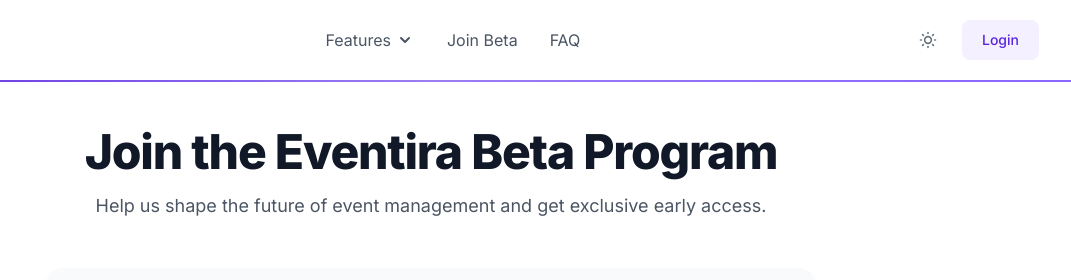
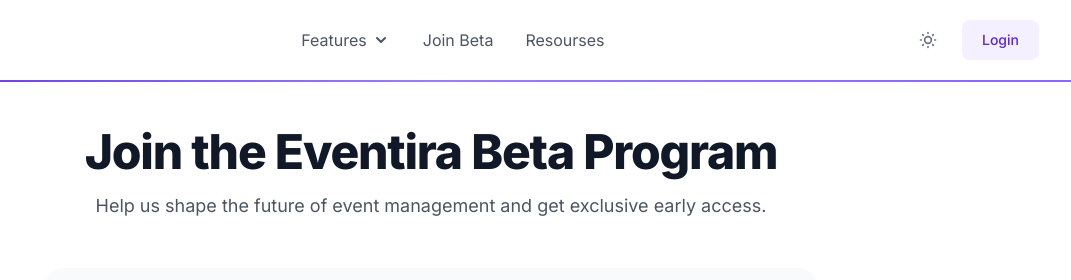
Before and after one commit to eventira-web/eventira-web.github.io, a plain HTML site: page beta.html in a window 1280 px wide. Shown: the top 280 px of the page, 209-1280 px from the left. Drawn offline with nearby package versions, Linux system fonts and the light colour scheme.

Commit message:
beta.html

```diff
--- a/beta.html
+++ b/beta.html
@@ -57,7 +57,7 @@
                         </div>
                     </div>
                     <a href="beta.html" class="text-gray-600 dark:text-gray-300 hover:text-primary dark:hover:text-primary transition-colors duration-200">Join Beta</a>
-                    <a href="index.html#faq" class="text-gray-600 dark:text-gray-300 hover:text-primary dark:hover:text-primary transition-colors duration-200">FAQ</a>
+                    <a href="index.html#resourses" class="text-gray-600 dark:text-gray-300 hover:text-primary dark:hover:text-primary transition-colors duration-200">Resourses</a>
                 </nav>
                 <div class="flex items-center space-x-4">
                     <button id="theme-toggle" class="p-2 rounded-full text-gray-500 dark:text-gray-400 hover:bg-gray-100 dark:hover:bg-gray-800 focus:outline-none focus:ring-2 focus:ring-offset-2 focus:ring-primary"><svg id="theme-icon-light" class="h-5 w-5" fill="none" viewBox="0 0 24 24" stroke="currentColor"><path stroke-linecap="round" stroke-linejoin="round" stroke-width="2" d="M12 3v1m0 16v1m9-9h-1M4 12H3m15.364 6.364l-.707-.707M6.343 6.343l-.707-.707m12.728 0l-.707.707M6.343 17.657l-.707.707M16 12a4 4 0 11-8 0 4 4 0 018 0z" /></svg><svg id="theme-icon-dark" class="h-5 w-5 hidden" fill="none" viewBox="0 0 24 24" stroke="currentColor"><path stroke-linecap="round" stroke-linejoin="round" stroke-width="2" d="M20.354 15.354A9 9 0 018.646 3.646 9.003 9.003 0 0012 21a9.003 9.003 0 008.354-5.646z" /></svg></button>
```
